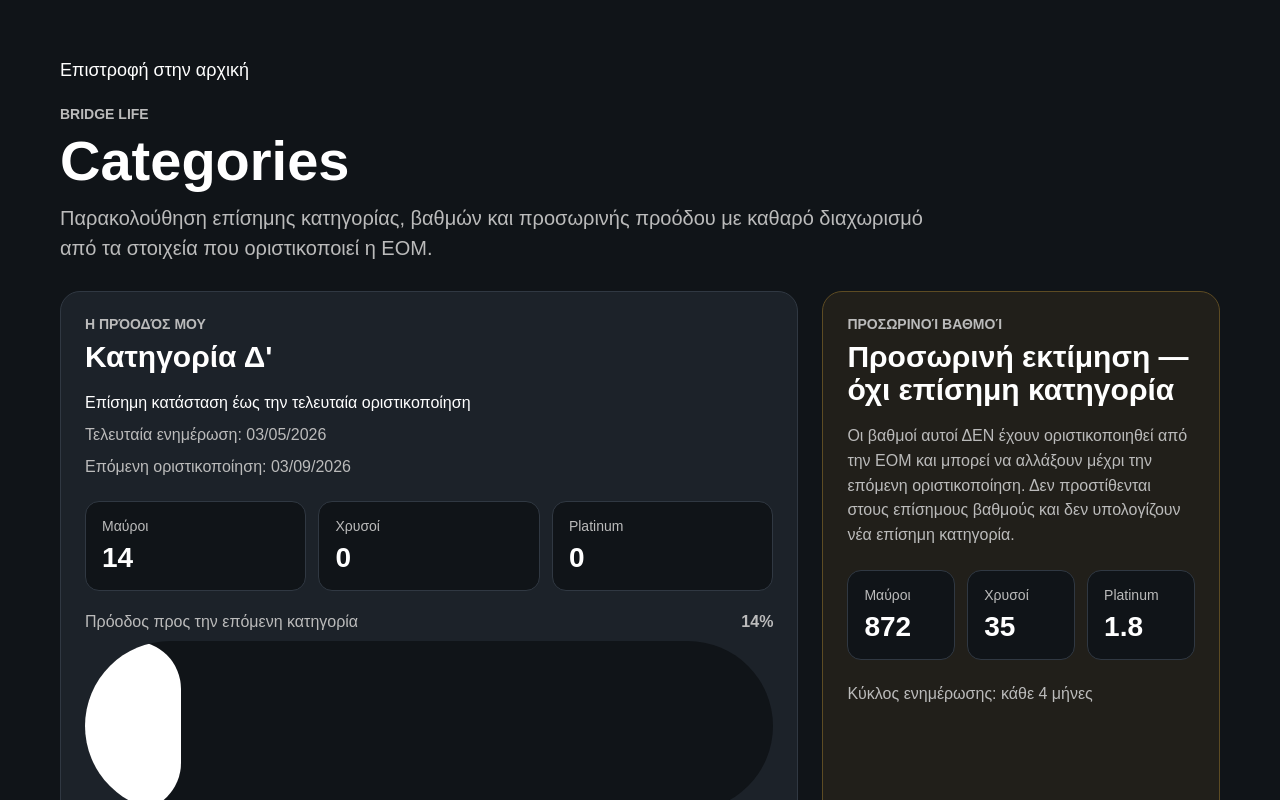
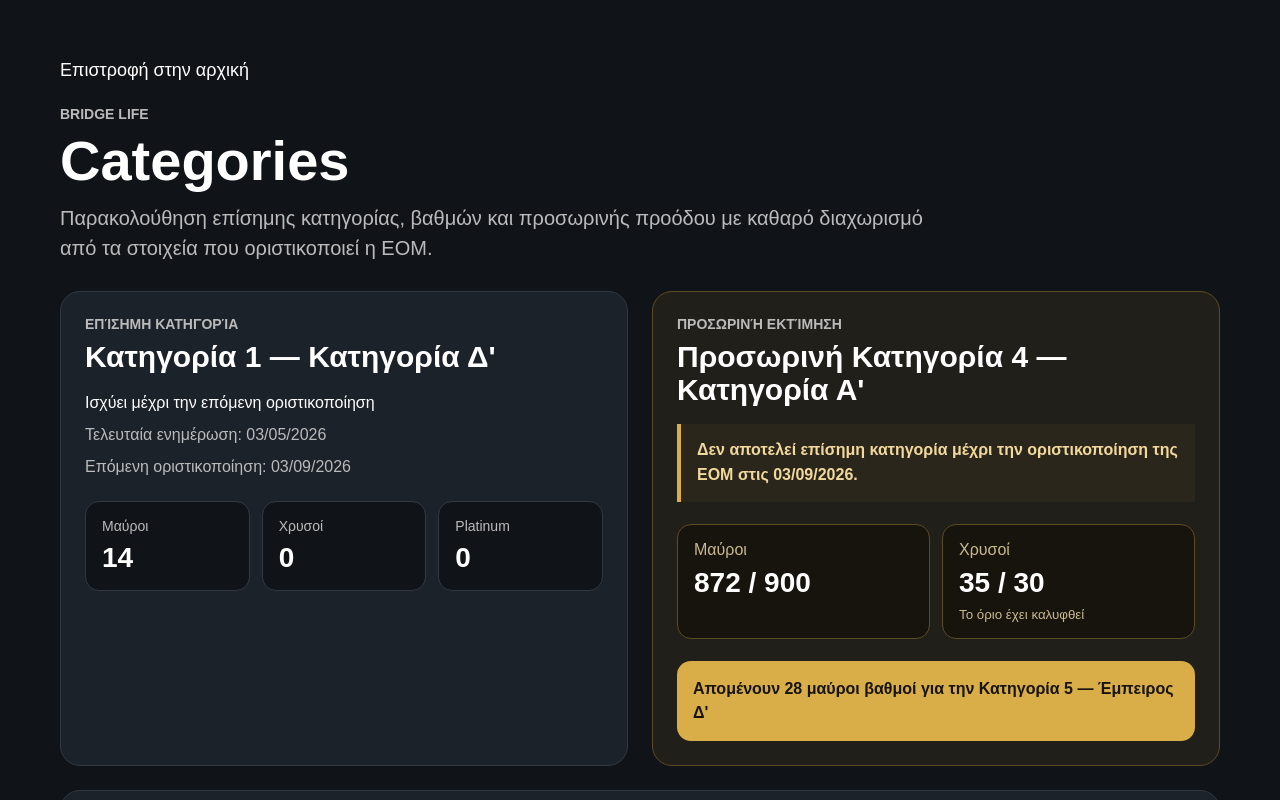
Before and after one commit to nick1stef2/bridge-life, a React (Vite) app: page /categories in a window 1280 px wide. Shown: the top 800 px of the page. Built offline with nearby package versions, Linux system fonts and the light colour scheme.

Commit message:
Clarify official and provisional categories

```diff
--- a/src/data/playerData.js
+++ b/src/data/playerData.js
@@ -1,6 +1,6 @@
 export const playerData = {
-  currentCategory: 1,
-  currentCategoryName: "Κατηγορία Δ'",
+  officialCategory: 1,
+  officialCategoryName: "Κατηγορία Δ'",
   officialPoints: {
     black: 14,
     gold: 0,
@@ -11,11 +11,6 @@ export const playerData = {
     gold: 35,
     platinum: 1.8,
   },
-  nextCategory: {
-    blackNeeded: 86,
-    goldNeeded: 0,
-    platinumNeeded: 0,
-  },
   officialStatus: {
     lastUpdated: "2026-05-03",
     nextFinalizationDate: "2026-09-03",
--- a/src/pages/Categories.css
+++ b/src/pages/Categories.css
@@ -45,7 +45,7 @@
 
 .categories-overview {
   display: grid;
-  grid-template-columns: minmax(0, 1.3fr) minmax(280px, 0.7fr);
+  grid-template-columns: repeat(2, minmax(0, 1fr));
   gap: 24px;
   margin-bottom: 24px;
 }
@@ -144,6 +144,47 @@
 
 .warning-text {
   margin: 0;
+  border-left: 4px solid #d9ae48;
+  background: #2b261b;
+  padding: 14px 16px;
+  color: #f1d99d;
+  font-weight: 700;
+}
+
+.pending-targets {
+  display: grid;
+  grid-template-columns: repeat(2, minmax(0, 1fr));
+  gap: 12px;
+  margin: 22px 0;
+}
+
+.pending-targets div {
+  border: 1px solid #5d4b23;
+  border-radius: 14px;
+  background: #17140e;
+  padding: 16px;
+}
+
+.pending-targets span,
+.pending-targets small {
+  display: block;
+  color: #c9b98e;
+}
+
+.pending-targets strong {
+  display: block;
+  margin: 8px 0;
+  font-size: 28px;
+}
+
+.remaining-points {
+  margin: 0;
+  border-radius: 14px;
+  background: #d9ae48;
+  color: #17140e;
+  padding: 16px;
+  font-weight: 800;
+  line-height: 1.5;
 }
 
 .categories-section-heading {
@@ -216,4 +257,8 @@
   .points-grid {
     grid-template-columns: 1fr;
   }
+
+  .pending-targets {
+    grid-template-columns: 1fr;
+  }
 }
--- a/src/pages/Categories.jsx
+++ b/src/pages/Categories.jsx
@@ -16,14 +16,36 @@ function formatDate(date) {
   return year && month && day ? `${day}/${month}/${year}` : date;
 }
 
-function getTotalBlackProgress(player) {
-  const officialBlack = Number(player.officialPoints.black) || 0;
-  const neededBlack = Number(player.nextCategory.blackNeeded) || 0;
-  const total = officialBlack + neededBlack;
+function toNumber(value) {
+  if (value === null || value === undefined || value === "") return 0;
+  return Number(String(value).replaceAll(".", "")) || 0;
+}
 
-  if (!total) return 0;
+function meetsCategory(points, category) {
+  return Object.entries(category.requiredPoints).every(
+    ([pointType, requirement]) =>
+      requirement === null || toNumber(points[pointType]) >= toNumber(requirement),
+  );
+}
 
-  return Math.min(100, Math.round((officialBlack / total) * 100));
+function getPendingEstimate(points, categories) {
+  const ascendingCategories = [...categories].sort(
+    (first, second) => first.category - second.category,
+  );
+  const estimatedCategory = [...ascendingCategories]
+    .reverse()
+    .find((category) => meetsCategory(points, category));
+  const nextCategory = ascendingCategories.find(
+    (category) => category.category === estimatedCategory.category + 1,
+  );
+  const remainingPoints = Object.fromEntries(
+    Object.entries(nextCategory.requiredPoints).map(([pointType, requirement]) => [
+      pointType,
+      Math.max(0, toNumber(requirement) - toNumber(points[pointType])),
+    ]),
+  );
+
+  return { estimatedCategory, nextCategory, remainingPoints };
 }
 
 function formatPoints(points) {
@@ -35,9 +57,11 @@ function formatPoints(points) {
 }
 
 function Categories() {
-  const progress = getTotalBlackProgress(playerData);
   const officialPoints = formatPoints(playerData.officialPoints);
-  const pendingPoints = formatPoints(playerData.pendingPoints);
+  const { estimatedCategory, nextCategory, remainingPoints } = getPendingEstimate(
+    playerData.pendingPoints,
+    categoriesData,
+  );
 
   return (
     <div className="categories-page">
@@ -55,14 +79,17 @@ function Categories() {
       </section>
 
       <section className="categories-overview">
-        <article className="categories-card progress-card">
+        <article className="categories-card official-card">
           <div className="categories-card-heading">
-            <span>Η πρόοδός μου</span>
-            <strong>{playerData.currentCategoryName}</strong>
+            <span>Επίσημη κατηγορία</span>
+            <strong>
+              Κατηγορία {playerData.officialCategory} —{" "}
+              {playerData.officialCategoryName}
+            </strong>
           </div>
 
           <p className="categories-status">
-            Επίσημη κατάσταση έως την τελευταία οριστικοποίηση
+            Ισχύει μέχρι την επόμενη οριστικοποίηση
           </p>
           <p className="categories-status muted">
             Τελευταία ενημέρωση: {formatDate(playerData.officialStatus.lastUpdated)}
@@ -81,44 +108,37 @@ function Categories() {
             ))}
           </div>
 
-          <div className="progress-block">
-            <div className="progress-label">
-              <span>Πρόοδος προς την επόμενη κατηγορία</span>
-              <strong>{progress}%</strong>
-            </div>
-            <div className="progress-track">
-              <i style={{ width: `${progress}%` }} />
-            </div>
-            <p>
-              Απομένουν {toDisplay(playerData.nextCategory.blackNeeded)} μαύροι
-              βαθμοί
-            </p>
-          </div>
         </article>
 
         <article className="categories-card pending-card">
           <div className="categories-card-heading">
-            <span>Προσωρινοί βαθμοί</span>
-            <strong>Προσωρινή εκτίμηση — όχι επίσημη κατηγορία</strong>
+            <span>Προσωρινή εκτίμηση</span>
+            <strong>
+              Προσωρινή Κατηγορία {estimatedCategory.category} —{" "}
+              {estimatedCategory.name}
+            </strong>
           </div>
 
           <p className="warning-text">
-            Οι βαθμοί αυτοί ΔΕΝ έχουν οριστικοποιηθεί από την ΕΟΜ και μπορεί να
-            αλλάξουν μέχρι την επόμενη οριστικοποίηση. Δεν προστίθενται στους
-            επίσημους βαθμούς και δεν υπολογίζουν νέα επίσημη κατηγορία.
+            Δεν αποτελεί επίσημη κατηγορία μέχρι την οριστικοποίηση της ΕΟΜ στις{" "}
+            {formatDate(playerData.officialStatus.nextFinalizationDate)}.
           </p>
 
-          <div className="points-grid">
-            {pendingPoints.map((point) => (
-              <div key={point.label}>
-                <span>{point.label}</span>
-                <strong>{toDisplay(point.value)}</strong>
-              </div>
-            ))}
+          <div className="pending-targets">
+            <div>
+              <span>Μαύροι</span>
+              <strong>{playerData.pendingPoints.black} / {toNumber(nextCategory.requiredPoints.black)}</strong>
+            </div>
+            <div>
+              <span>Χρυσοί</span>
+              <strong>{playerData.pendingPoints.gold} / {toNumber(nextCategory.requiredPoints.gold)}</strong>
+              <small>Το όριο έχει καλυφθεί</small>
+            </div>
           </div>
 
-          <p className="categories-status muted">
-            Κύκλος ενημέρωσης: {playerData.officialStatus.updateCycle}
+          <p className="remaining-points">
+            Απομένουν {remainingPoints.black} μαύροι βαθμοί για την Κατηγορία{" "}
+            {nextCategory.category} — {nextCategory.name}
           </p>
         </article>
       </section>
@@ -146,7 +166,7 @@ function Categories() {
                 categoriesData.map((category) => (
                   <tr
                     className={
-                      category.category === playerData.currentCategory
+                      category.category === playerData.officialCategory
                         ? "current-category-row"
                         : ""
                     }
```
